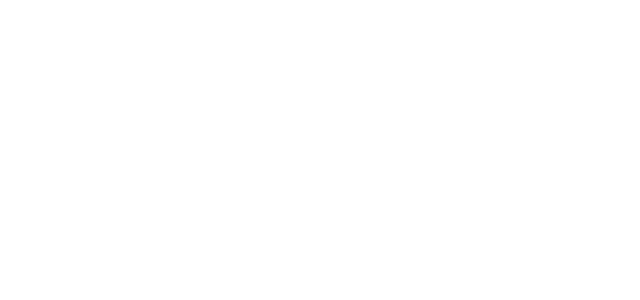
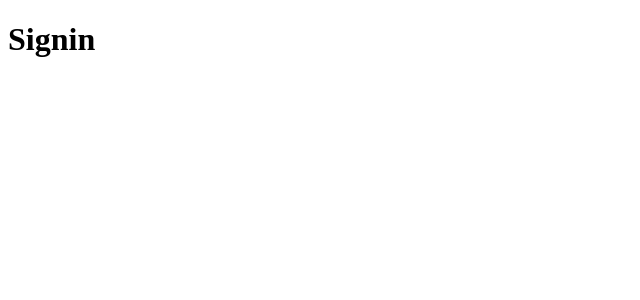
Before and after one commit to M0byfloyd/workshop-groupe-14, a Nuxt app: page /signin in a window 1280 px wide. Shown: the top 300 px of the page, without its empty margins (0-640 px from the left). Built offline with nearby package versions, Linux system fonts and the light colour scheme.

Commit message:
Vas-y Aubin

```diff
--- a/components/WsInput.vue
+++ b/components/WsInput.vue
@@ -1,10 +1,8 @@
 <template>
-  <label>
     <WsLabel>
       {{ label }}
+      <input :type="type">
     </WsLabel>
-    <input :type="type">
-  </label>
 </template>
 
 <script>
--- a/components/WsTitle.vue
+++ b/components/WsTitle.vue
@@ -1,9 +1,18 @@
 <template>
+  <WsText :is="tag">
+    <slot>
 
+    </slot>
+  </WsText>
 </template>
+<script>
+import WsText from "~/components/WsText";
 
-<script>
 export default {
-name: "WsTitle"
+  name: "WsTitle",
+  components: {WsText},
+  props: {
+    tag: {type: String, default: 'h1'}
+  }
 }
 </script>
--- a/pages/signin.vue
+++ b/pages/signin.vue
@@ -1,9 +1,18 @@
 <template>
-
+  <main>
+    <WsCard>
+      <WsTitle>
+        Signin
+      </WsTitle>
+    </WsCard>
+  </main>
 </template>
 
 <script>
+import WsCard from "~/components/WsCard";
+import WsTitle from "~/components/WsTitle";
 export default {
-name: "signin"
+name: "signin",
+  components: {WsTitle, WsCard}
 }
 </script>
```
Also changed, not shown: components/WsLabel.vue (+9 -1 lines).
